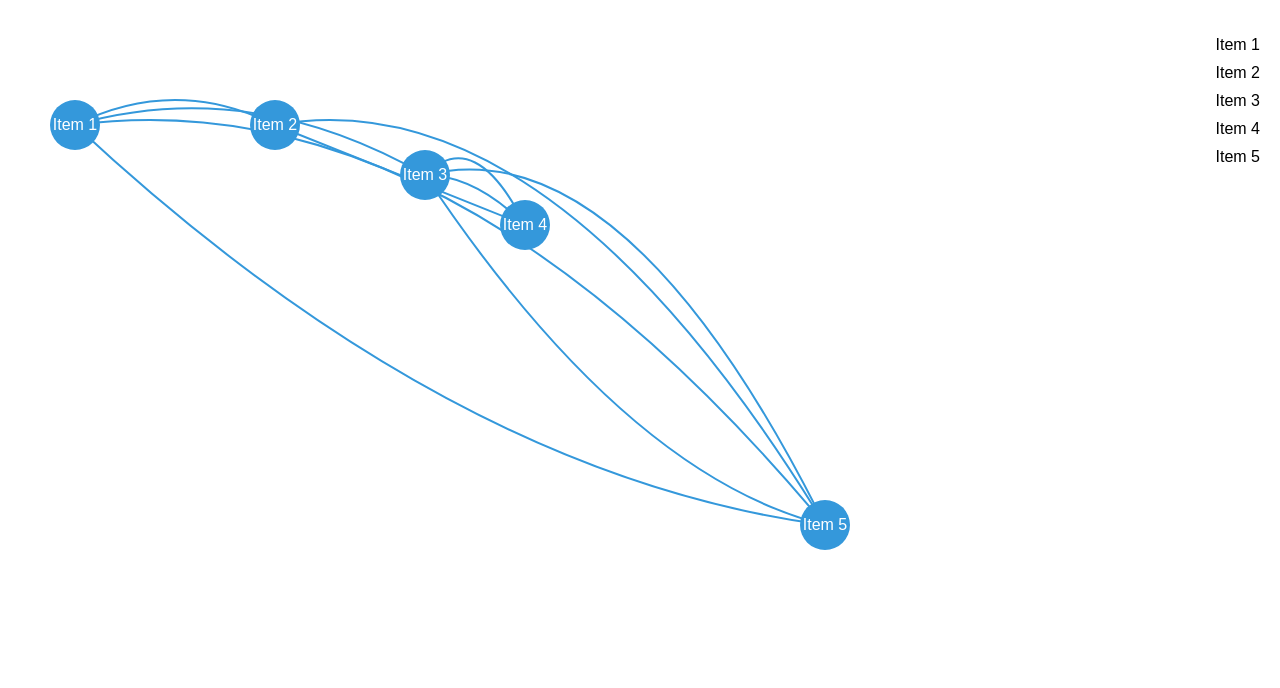
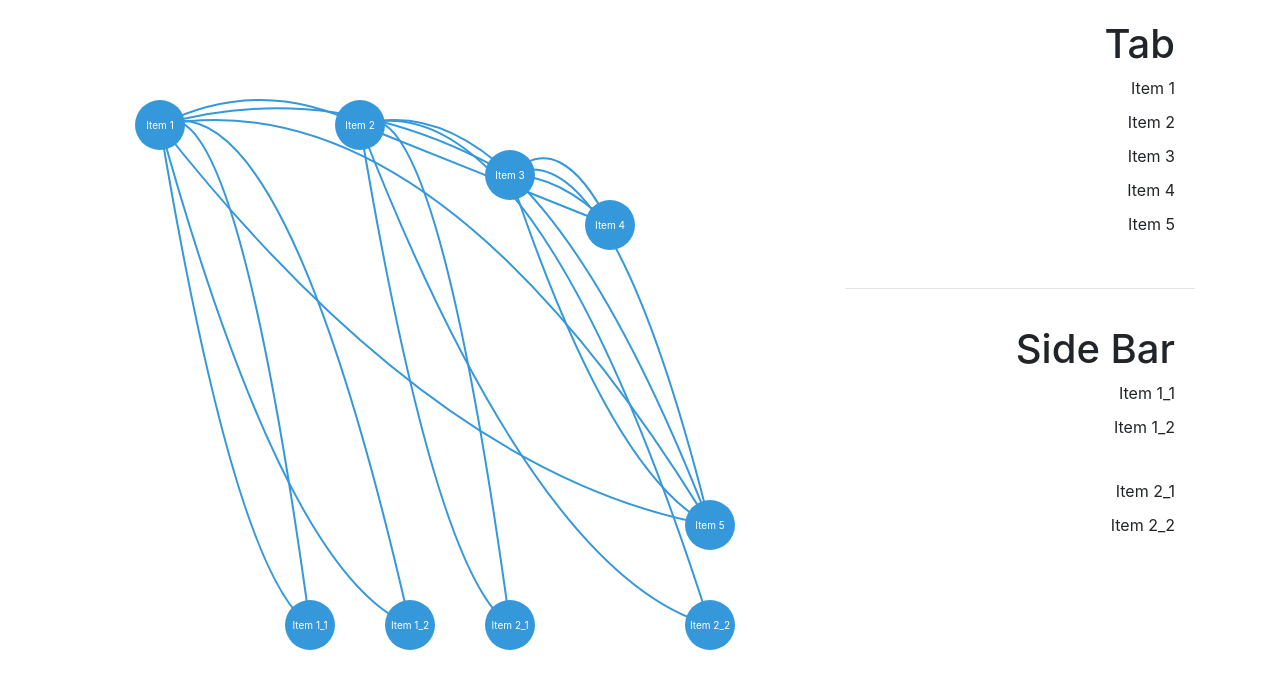
Before and after one commit to lakshaykumar-srijan/lakshaykumar-srijan.github.io, a plain HTML site: page index.html in a window 1280 px wide. Drawn offline with nearby package versions, Linux system fonts and the light colour scheme.

Commit message:
D3-00: add sub menu hover

```diff
--- a/index.html
+++ b/index.html
@@ -4,20 +4,29 @@
   <meta charset="UTF-8">
   <meta name="viewport" content="width=device-width, initial-scale=1.0">
   <link rel="stylesheet" href="style.css">
+  <link rel="stylesheet" href="https://stackpath.bootstrapcdn.com/bootstrap/4.3.1/css/bootstrap.min.css">
 </head>
 <body>
-
+  <div class="container">
+    <div class="row">
+      <div class="col-sm-8">
         <div class="graph-container">
           <div class="item" id="item1">Item 1</div>
           <div class="item" id="item2">Item 2</div>
           <div class="item" id="item3">Item 3</div>
           <div class="item" id="item4">Item 4</div>
           <div class="item" id="item5">Item 5</div>
+          <div class="item" id="item1_1">Item 1_1</div>
+          <div class="item" id="item1_2">Item 1_2</div>
+          <div class="item" id="item2_1">Item 2_1</div>
+          <div class="item" id="item2_2">Item 2_2</div>
           <!-- <svg id="lines" width="800" height="800" xmlns="http://www.w3.org/2000/svg" fill-rule="evenodd" clip-rule="evenodd"><path d="M21.883 12l-7.527 6.235.644.765 9-7.521-9-7.479-.645.764 7.529 6.236h-21.884v1h21.883z"/></svg> -->
           <svg id="lines"></svg>
         </div>
-
+      </div>
+      <div class="col-sm-4">
         <div class="menu">
+          <h1>Tab</h1>
           <ul>
             <li data-target="item1">Item 1</li>
             <li data-target="item2">Item 2</li>
@@ -26,7 +35,23 @@
             <li data-target="item5">Item 5</li>
           </ul>
         </div>
+        <hr>
+        <div class="menu">
+          <h1>Side Bar</h1>
+          <ul>
+            <li data-target="item1_1"> Item 1_1 </li>
+            <li data-target="item1_2"> Item 1_2 </li>
+          </ul>
+          <br>
+          <ul>
+            <li data-target="item2_1"> Item 2_1 </li>
+            <li data-target="item2_2"> Item 2_2 </li>
+          </ul>
+        </div>
 
+      </div>
+    </div>
+  </div>
   <script src="https://d3js.org/d3.v7.min.js"></script>
   <script src="interaction.js"></script>
 </body>
--- a/interaction.js
+++ b/interaction.js
@@ -1,30 +1,40 @@
-const connections = [
-    { source: "item1", target: ["item3", "item5"] },
-    { source: "item2", target: ["item1", "item5"] },
-    { source: "item3", target: ["item4", "item5"] },
-    { source: "item4", target: ["item2", "item3"] },
-    { source: "item5", target: ["item1", "item3"] },
+const connections = [{
+    source: "item1",
+    target: ["item3", "item5", "item1_1", "item1_2"]
+  },
+  {
+    source: "item2",
+    target: ["item1", "item5", "item2_1", "item2_2"]
+  },
+  {
+    source: "item3",
+    target: ["item4", "item5"]
+  },
+  {
+    source: "item4",
+    target: ["item2", "item3"]
+  },
+  {
+    source: "item5",
+    target: ["item1", "item3"]
+  },
+  {
+    source: "item1_1",
+    target: ["item1"]
+  },
+  {
+    source: "item1_2",
+    target: ["item1"]
+  },
+  {
+    source: "item2_1",
+    target: ["item2"]
+  },
+  {
+    source: "item2_2",
+    target: ["item2"]
+  },
 ];
-
-//   function drawLines() {
-//     const svg = d3.select("#lines");
-
-//     connections.forEach(connection => {
-//       const source = document.getElementById(connection.source);
-//       const targetElements = connection.target.map(target => document.getElementById(target));
-
-//       targetElements.forEach(target => {
-//         const line = svg.append("line")
-//           .attr("x1", source.offsetLeft + source.clientWidth / 2)
-//           .attr("y1", source.offsetTop + source.clientHeight / 2)
-//           .attr("x2", target.offsetLeft + target.clientWidth / 2)
-//           .attr("y2", target.offsetTop + target.clientHeight / 2)
-//           .attr("stroke", "#FF0000")
-//           .attr("stroke-width", 2)
-//           .attr("class", "line");
-//       });
-//     });
-//   }
 
 function drawLines() {
   const svg = d3.select("#lines");
@@ -57,7 +67,7 @@ function drawLines() {
 
 
 document.querySelectorAll(".menu li").forEach(menuItem => {
-    menuItem.addEventListener("click", function () {
+  menuItem.addEventListener("click", function() {
     const itemId = this.getAttribute("data-target");
 
     // Reset styles
@@ -71,21 +81,6 @@ function drawLines() {
   });
 });
 
-//   function handleItemHover(itemId) {
-//     d3.select(`#${itemId}`).attr("class", "item hovered");
-
-//     connections.forEach(connection => {
-//       if (connection.source === itemId) {
-//         connection.target.forEach(target => {
-//             d3.select(`#${target}`)
-//             .attr("class", "item connected selected") // Add the "selected" class
-//             .selectAll(".line") // Select all lines within the connected item
-//             .attr("stroke", "#e74c3c"); // Update stroke color for selected items
-//             d3.selectAll(".line").filter(`:has(#${target})`).attr("stroke", "#FF0000");
-//         });
-//       }
-//     });
-//   }
 
 
 function handleItemHover(itemId) {
@@ -96,7 +91,7 @@ function handleItemHover(itemId) {
       connection.target.forEach(target => {
         d3.select(`#${target}`)
           .attr("class", "item connected selected") // Add the "selected" class
-            .each(function () {
+          .each(function() {
             d3.select(this).selectAll(".line") // Select all lines within the connected item
               .attr("stroke", "#e74c3c"); // Update stroke color for selected items
           });
--- a/style.css
+++ b/style.css
@@ -20,6 +20,7 @@ body {
     line-height: 50px;
     border-radius: 50%;
     cursor: pointer;
+    font-size: 10px;
   }
 
   #lines {
@@ -53,15 +54,33 @@ body {
 
   #item5 {
     top: 500px;
-    left: 800px;
+    left: 600px;
+  }
+
+  #item1_1 {
+    top: 600px;
+    left: 200px;
+  }
+
+  #item1_2 {
+    top: 600px;
+    left: 300px;
+  }
+
+  #item2_1 {
+    top: 600px;
+    left: 400px;
+  }
+
+  #item2_2 {
+    top: 600px;
+    left: 600px;
   }
 
 
   .menu {
-    position: fixed;
-    top: 0;
-    right: 0;
     padding: 20px;
+    text-align: right;
   }
 
   .menu ul {
```
Lines whose indentation alone changed are shown as unchanged.
